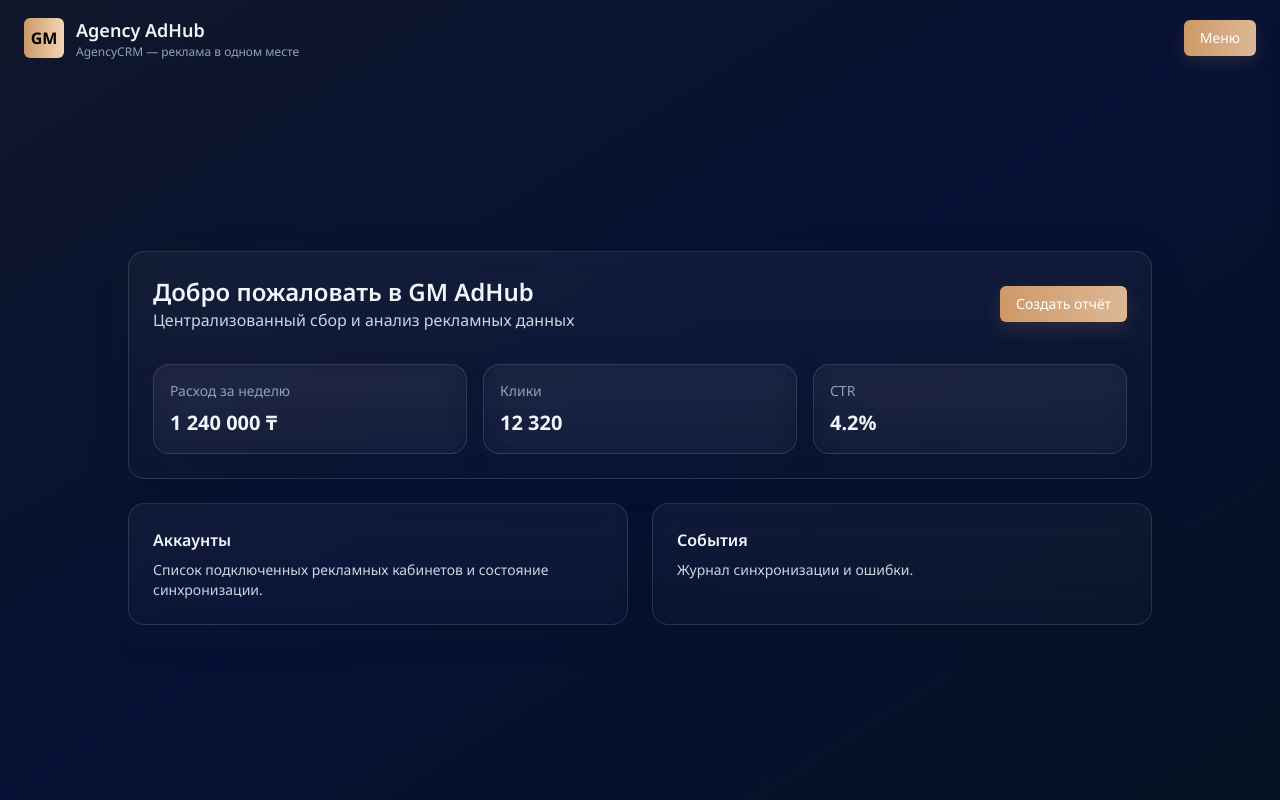
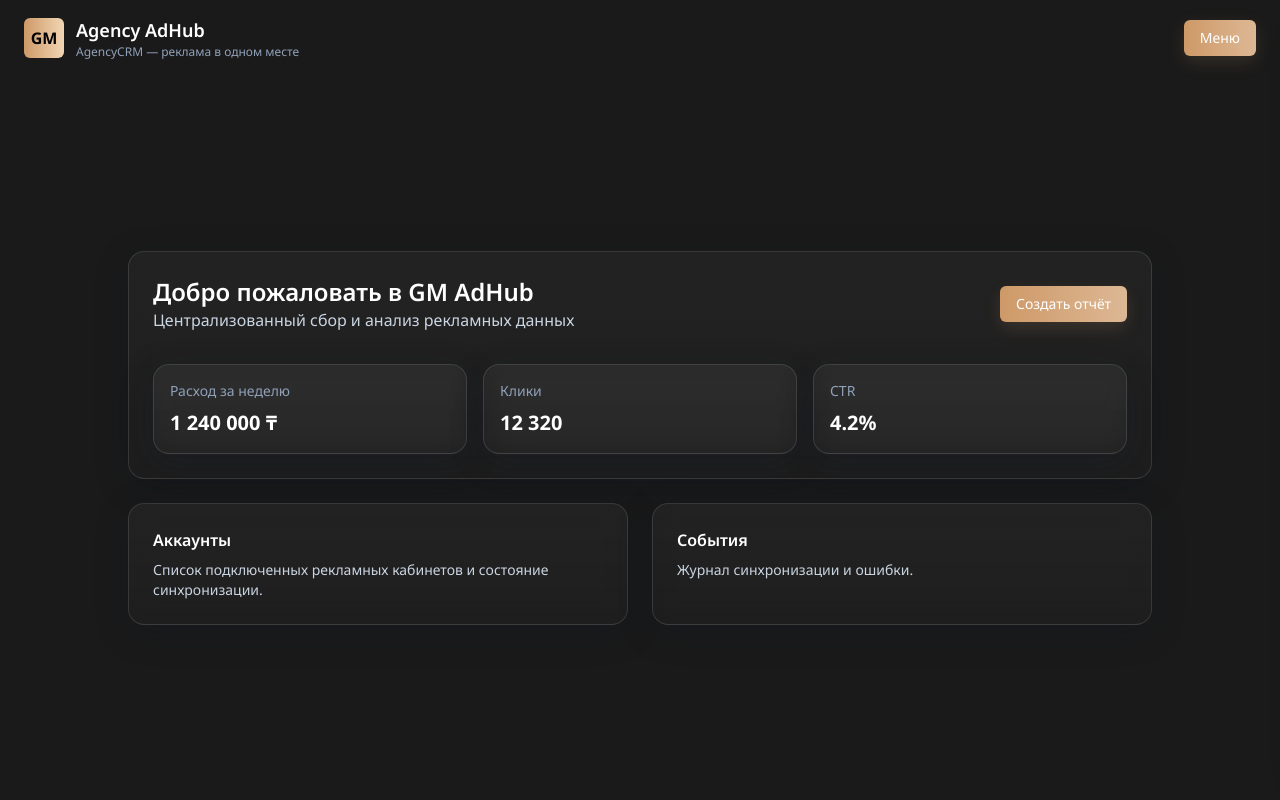
Before and after one commit to v01gh7/AgencyCRM, a Vue app: page / in a window 1280 px wide. Built offline with nearby package versions, Linux system fonts and the light colour scheme; the HTML template or start-up script is replaced by a standard one.

Commit message:
chore(styles/base): add new theme colors, changed background

```diff
--- a/src/styles/base.css
+++ b/src/styles/base.css
@@ -8,6 +8,10 @@
 :root {
   --font-display: "Noto Sans", "Roboto", "Ubuntu", sans-serif;
   --mainColor: #CE9967;
+  --secondColor: #FAD18A;
+  --thirdColor: #FAB337;
+  --fourthColor: #FA7337;
+  --fiveColor: #FACA37;
   --glass-bg: rgba(255,255,255,0.06);
   --glass-border: rgba(255,255,255,0.12);
   --glass-accent: rgba(206,153,103,0.12);
@@ -15,17 +19,19 @@
   --btn-shadow: 0 6px 18px rgba(206,153,103,0.16);
   --btn-gradient: linear-gradient(90deg, var(--mainColor), color-mix(in srgb, var(--mainColor) 70%, #ffffff 30%));
 }
-
 /* Base layer */
 @layer base {
   body {
-    @apply bg-gradient-to-br from-[#0f172a] via-[#071034] to-[#061123] min-h-screen text-slate-100 font-sans;
+    /* Плавный мягкий фон без резких контрастов */
+    background: #1a1a1a;
+
+    min-height: 100vh;
+    color: #FFFFFF; /* читаемый белый текст */
     font-family: var(--font-display);
     -webkit-font-smoothing: antialiased;
     -moz-osx-font-smoothing: grayscale;
   }
 }
-
 /* Components */
 @layer components {
   /* Glass card */
```
